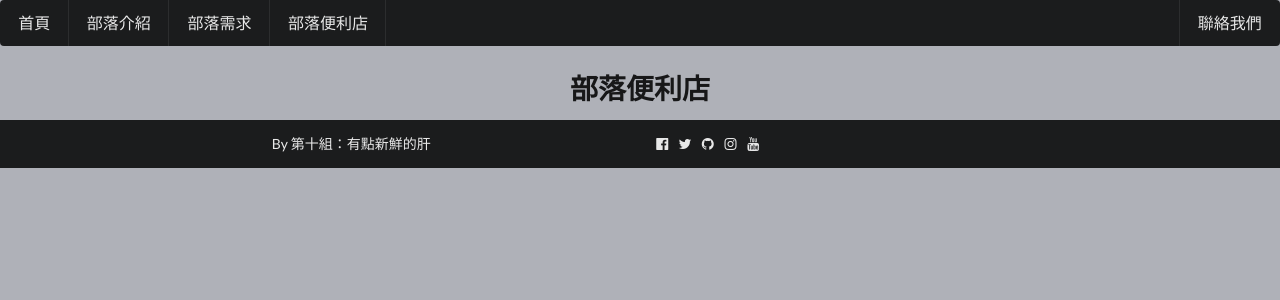
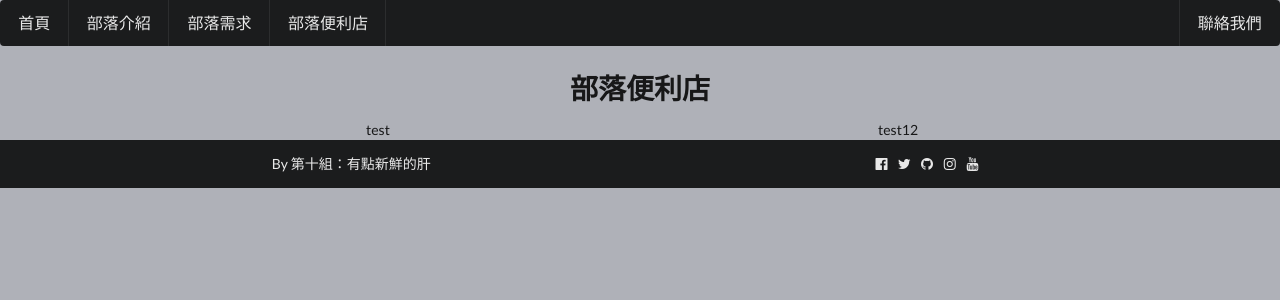
Before and after one commit to FCU21-Prophet/Tribal-Care, a Flask app: page /buy in a window 1280 px wide. Shown: the top 300 px of the page. Run offline with Flask 2, Linux system fonts and the light colour scheme.

Commit message:
fixed footer

```diff
--- a/static/css/buy.css
+++ b/static/css/buy.css
@@ -5,3 +5,8 @@ body {
 h1 {
     text-align: center;
 }
+
+#seg {
+    width: 80%;
+    margin-left: 10%;
+}
--- a/templates/about.html
+++ b/templates/about.html
@@ -72,7 +72,7 @@
                     <div class="eight wide column">
                         <p class="centered" style="text-align:center;">By 第十組：有點新鮮的肝</p>
                     </div>
-                    <div class="eight wide column">
+                    <div class="eight wide column" style="text-align:center">
                         <i class="facebook icon"></i>
                         <i class="twitter icon"></i>
                         <i class="github icon"></i>
--- a/templates/buy.html
+++ b/templates/buy.html
@@ -23,8 +23,9 @@
         </div>
     </div>
     <h1 class="ui center aligned header">部落便利店</h1>
-    <div class="container">
-
+    <div id="seg" class="ui grid">
+        <div class="left floated centered aligned column">test</div>
+        <div class="right floated centered aligned column">test12</div>
     </div>
     <div class="ui inverted vertical footer segment">
         <div class="ui container">
@@ -32,7 +33,7 @@
                 <div class="eight wide column">
                     <p class="centered" style="text-align:center;">By 第十組：有點新鮮的肝</p>
                 </div>
-                <div class="eight wide column">
+                <div class="eight wide column" style="text-align:center">
                     <i class="facebook icon"></i>
                     <i class="twitter icon"></i>
                     <i class="github icon"></i>
--- a/templates/index.html
+++ b/templates/index.html
@@ -131,7 +131,7 @@
                 <div class="eight wide column">
                     <p class="centered" style="text-align:center;">By 第十組：有點新鮮的肝</p>
                 </div>
-                <div class="eight wide column">
+                <div class="eight wide column" style="text-align:center">
                     <i class="facebook icon"></i>
                     <i class="twitter icon"></i>
                     <i class="github icon"></i>
--- a/templates/need.html
+++ b/templates/need.html
@@ -130,7 +130,7 @@
                 <div class="eight wide column">
                     <p class="centered" style="text-align:center;">By 第十組：有點新鮮的肝</p>
                 </div>
-                <div class="eight wide column">
+                <div class="eight wide column" style="text-align:center">
                     <i class="facebook icon"></i>
                     <i class="twitter icon"></i>
                     <i class="github icon"></i>
```
